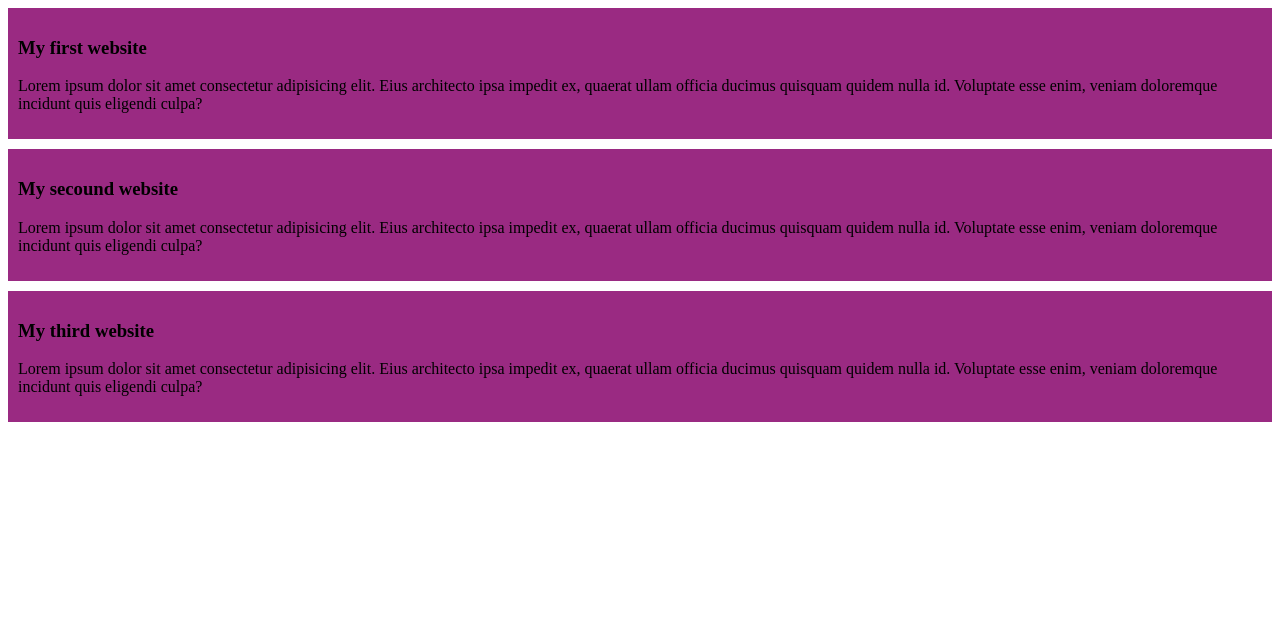
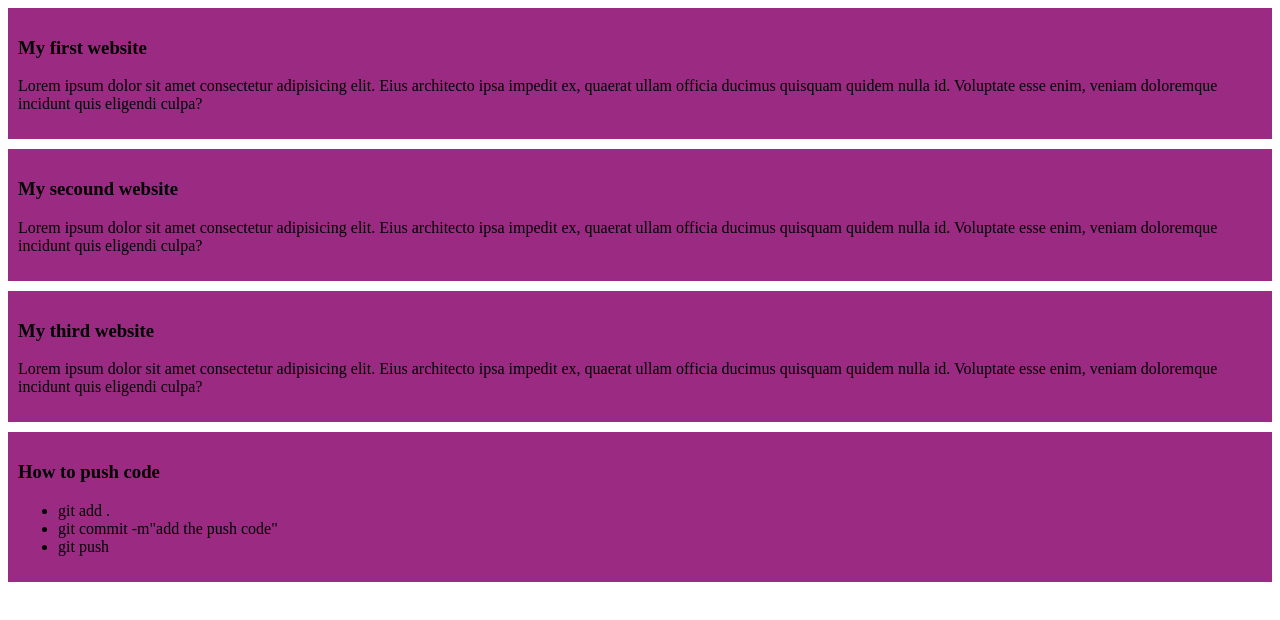
Before and after one commit to avijit6969/my-simple-website, a plain HTML site: page index.html in a window 1280 px wide. Drawn offline with Linux system fonts and the light colour scheme.

Commit message:
add the push code

```diff
--- a/index.html
+++ b/index.html
@@ -25,5 +25,13 @@
             Lorem ipsum dolor sit amet consectetur adipisicing elit. Eius architecto ipsa impedit ex, quaerat ullam officia ducimus quisquam quidem nulla id. Voluptate esse enim, veniam doloremque incidunt quis  eligendi culpa?
         </p>
     </div>
+    <div>
+        <h3> How to push code</h3>
+        <ul>
+            <li>git add .</li>
+            <li>git commit -m"add the push code"</li>
+            <li>git push</li>
+        </ul>
+    </div>
 </body>
 </html>
```
